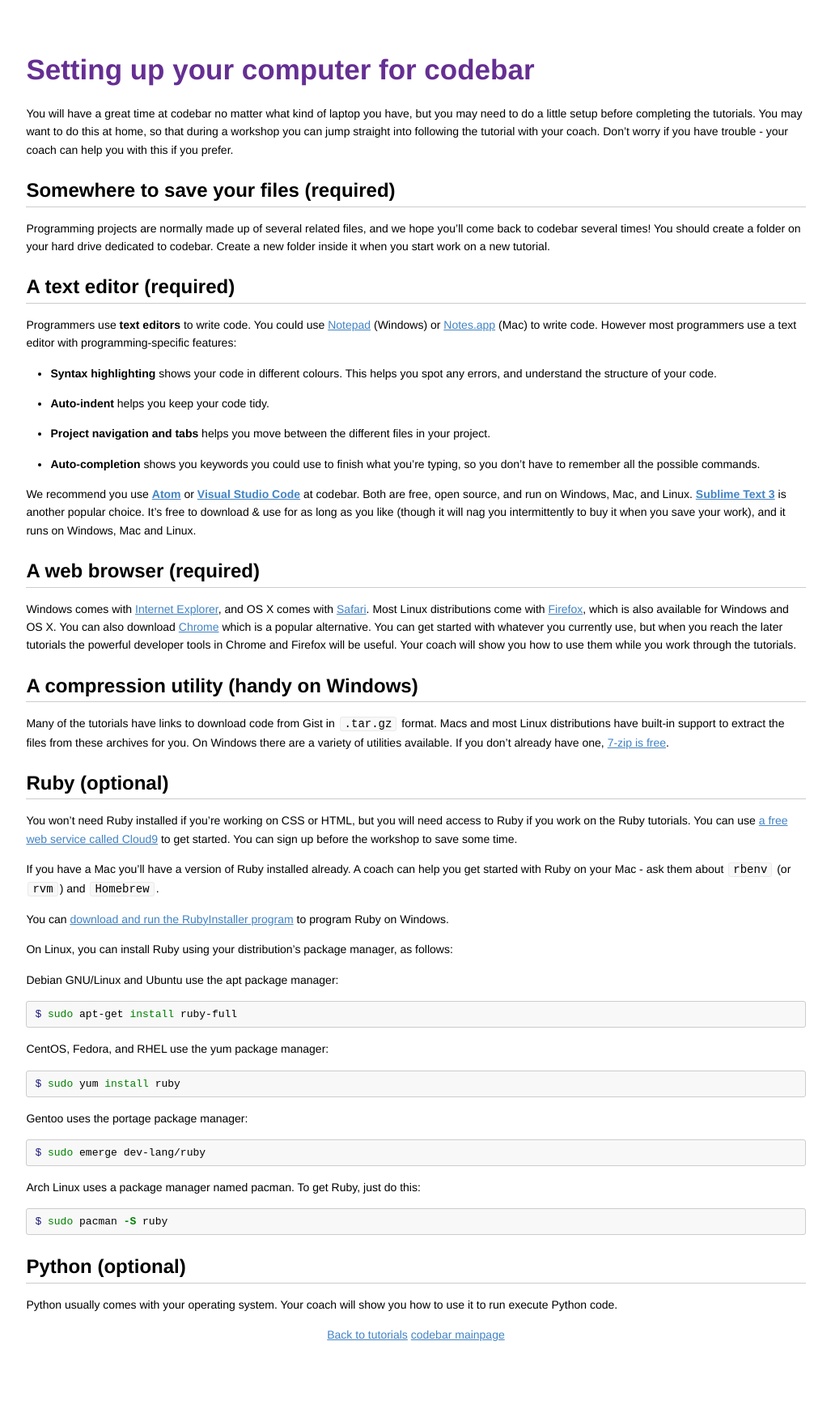
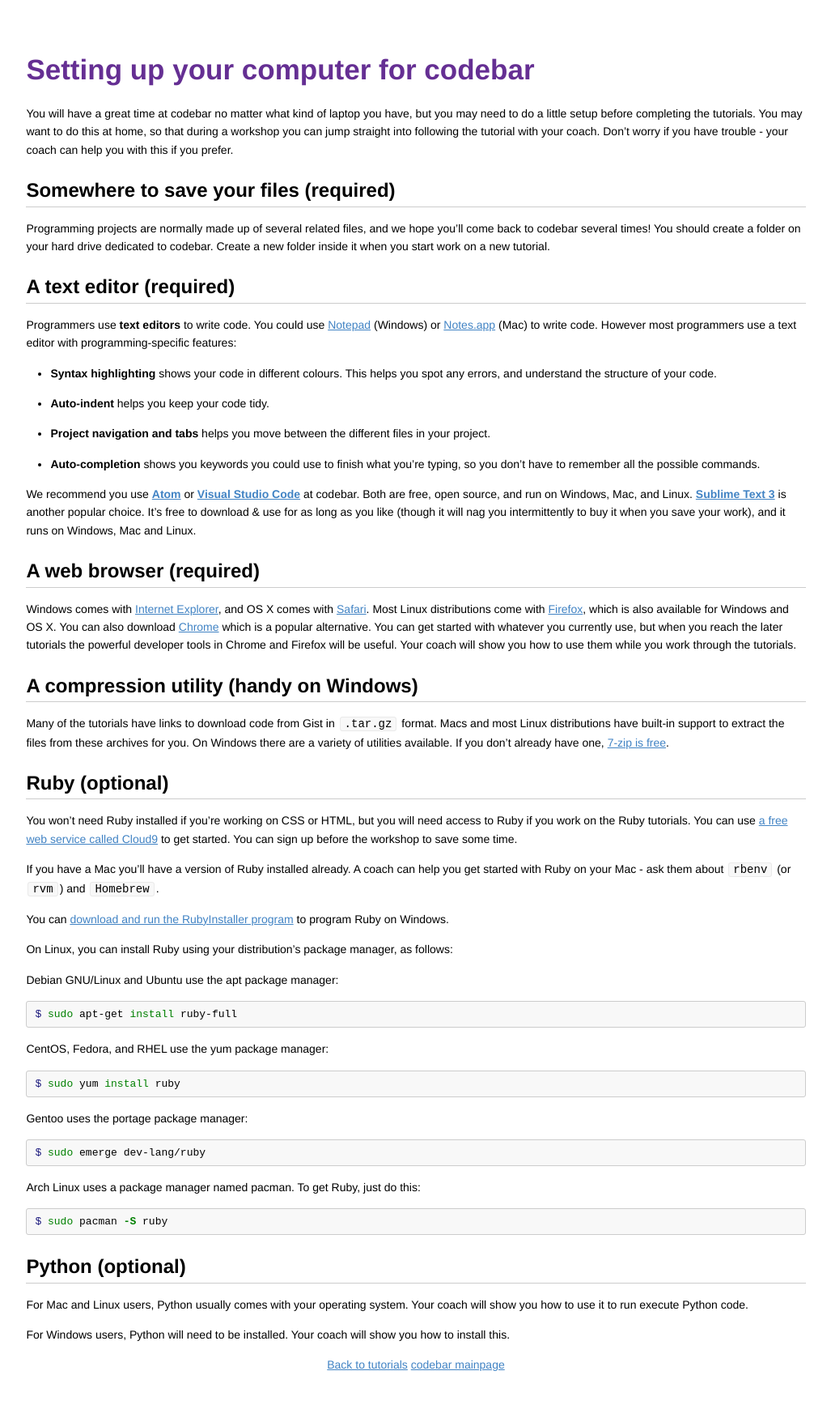
Before and after one commit to codebar/tutorials, a Jekyll site: the page built from general/setup/tutorial.md, in a window 1280 px wide. Shown: the whole page at 81% size, without its empty margins (126-1153 px from the left). Built offline with Jekyll 4.4.1, drawn with Linux system fonts in a browser that asks for light colours; before the commit the page ends 1697 px from its top, so only the background shows below that.

Commit message:
Differentiate between Mac/Linux and Windows users for installing Python

```diff
--- a/general/setup/tutorial.md
+++ b/general/setup/tutorial.md
@@ -67,4 +67,6 @@ $ sudo pacman -S ruby
 
 ## Python (optional)
 
-Python usually comes with your operating system. Your coach will show you how to use it to run execute Python code.
+For Mac and Linux users, Python usually comes with your operating system. Your coach will show you how to use it to run execute Python code.
+
+For Windows users, Python will need to be installed. Your coach will show you how to install this.
```
